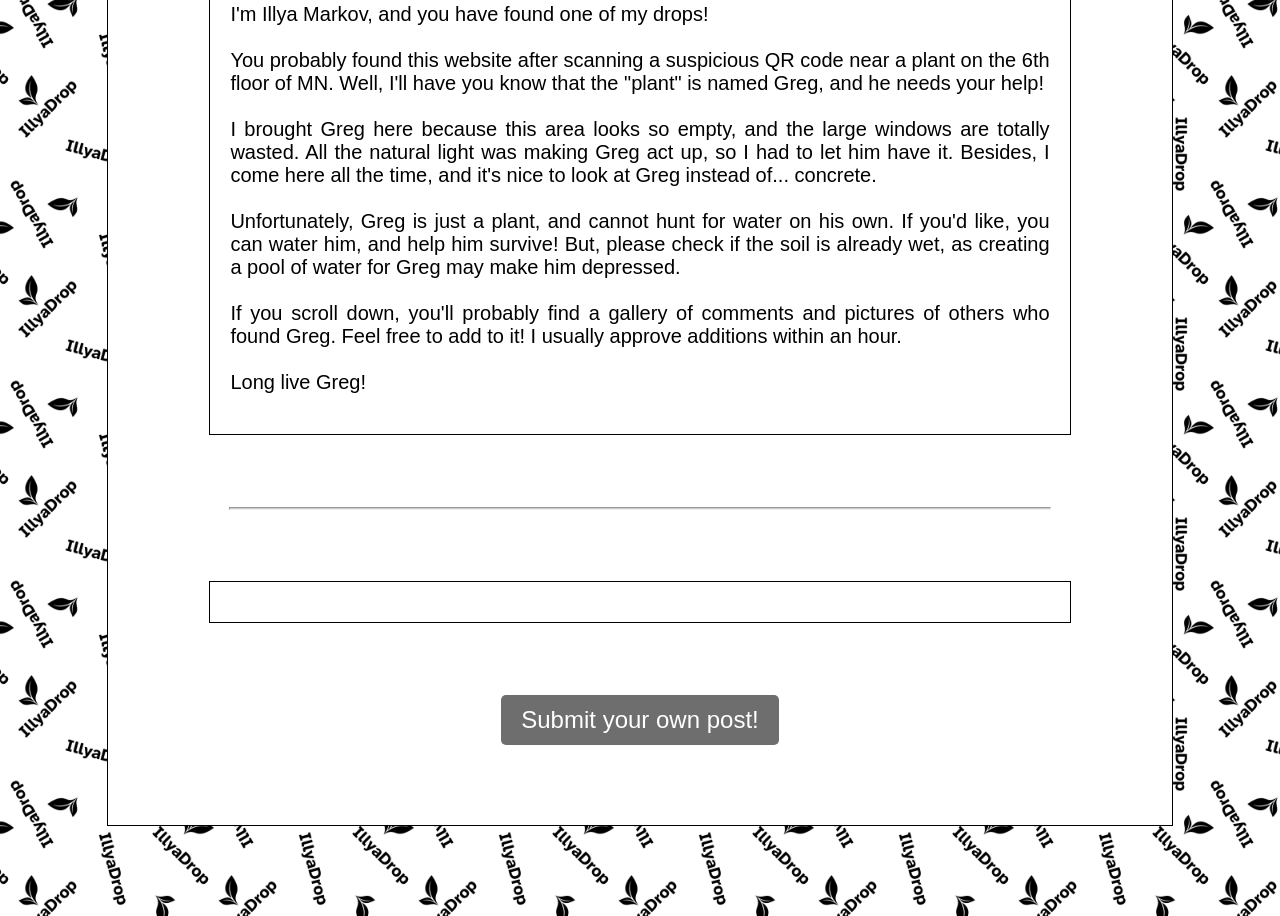
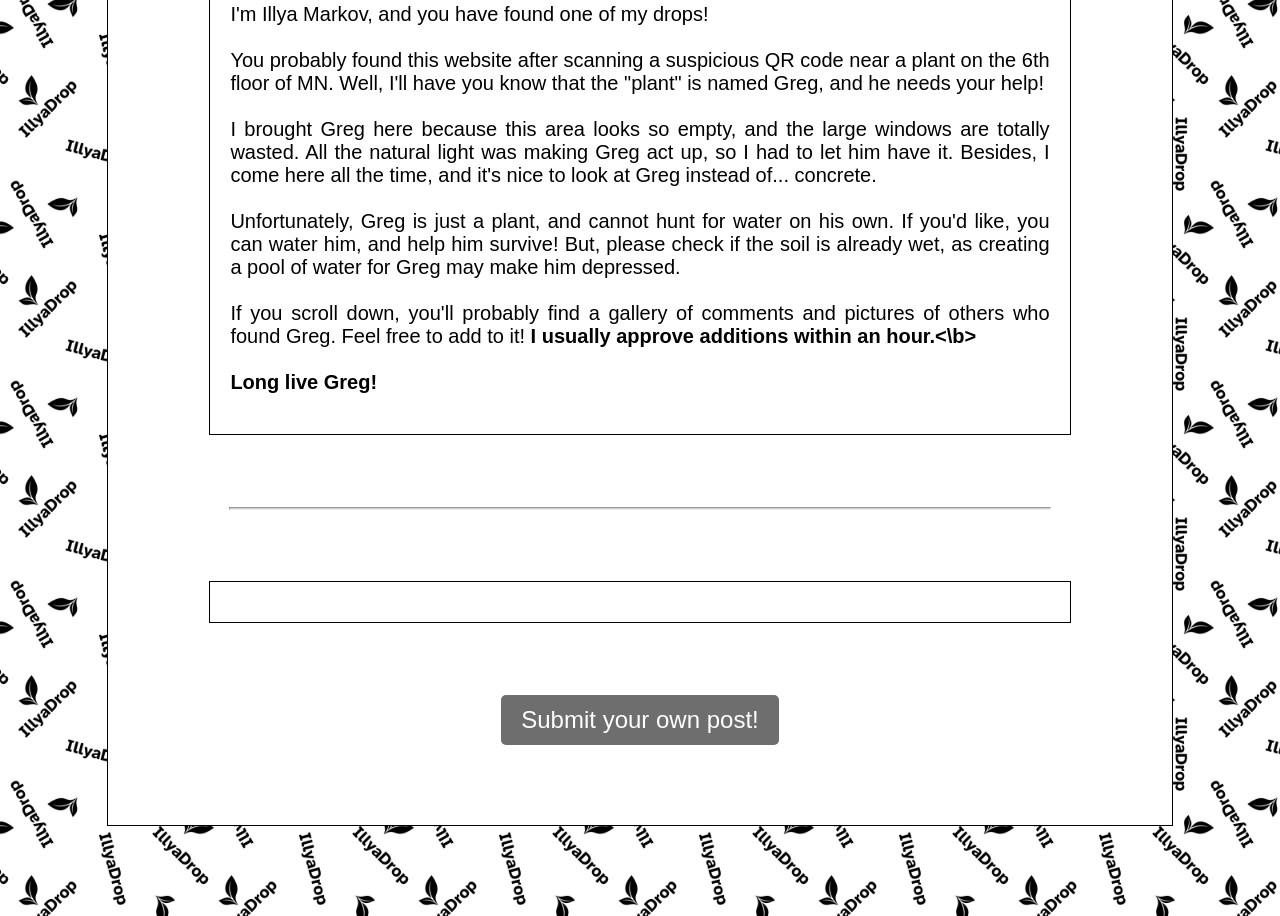
Before and after one commit to illyamarkov/grow, a plain HTML site: page index.html in a window 1280 px wide. Shown: the part 745-1661 px from the top of the page. Drawn offline with Linux system fonts and the light colour scheme; no server answers.

Commit message:
Update index.html

```diff
--- a/index.html
+++ b/index.html
@@ -55,7 +55,7 @@
             If you'd like, you can water him, and help him survive!
             But, please check if the soil is already wet, as creating a pool of water for Greg may make him depressed.<br><br>
             If you scroll down, you'll probably find a gallery of comments and pictures of others who found Greg.
-            Feel free to add to it! I usually approve additions within an hour.<br><br>
+            Feel free to add to it! <b>I usually approve additions within an hour.<\b><br><br>
             Long live Greg!
         </p>
       </div>
```
